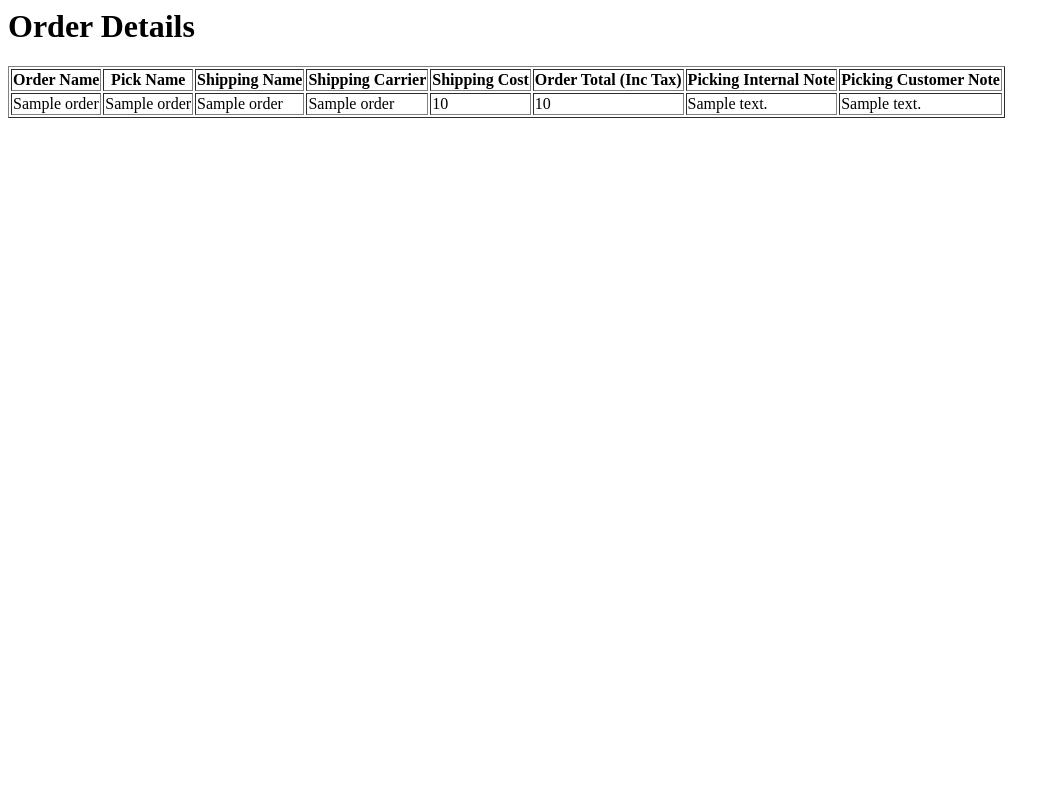
After one commit to lewis-dw/packer-tool, a Flask app: template app/templates/orders.html in a window 1280 px wide. The commit adds this page. Shown: the whole page, without its empty margins (0-1060 px from the left). Run offline with Flask 3, Linux system fonts and the light colour scheme; the template is opened without the code that fills it: most values are stand-ins (such as "Sample title", 1, 10 or a date in 2020).

Commit message:
added a html page to display all the orders with all relevant columns

```diff
--- a/app/templates/dashboard.html
+++ b/app/templates/dashboard.html
@@ -12,13 +12,13 @@
     <h1>Dashboard</h1>
     <div role="listbox" class="dashboard-options">
         <div class="dashboard-icon">
-            <a href="/page_1">
+            <a href="/orders/">
                 <img src="static/icons/scraper-icon.png" alt="Scraper">
                 <p>Scraper</p>
             </a>
         </div>
         <div class="dashboard-icon">
-            <a href="/shipper">
+            <a href="/shipper/">
                 <img src="static/icons/shipper-icon.png" alt="Shipper">
                 <p>Shipper</p>
             </a>
--- /dev/null
+++ b/app/templates/orders.html
@@ -0,0 +1,38 @@
+<html lang="en">
+<head>
+    <meta charset="UTF-8">
+    <meta name="viewport" content="width=device-width, initial-scale=1.0">
+    <title>Order Details</title>
+</head>
+<body>
+    <h1>Order Details</h1>
+    <table border="1">
+        <thead>
+            <tr>
+                <th>Order Name</th>
+                <th>Pick Name</th>
+                <th>Shipping Name</th>
+                <th>Shipping Carrier</th>
+                <th>Shipping Cost</th>
+                <th>Order Total (Inc Tax)</th>
+                <th>Picking Internal Note</th>
+                <th>Picking Customer Note</th>
+            </tr>
+        </thead>
+        <tbody>
+            {% for order in orders %}
+            <tr>
+                <td>{{ order.order_name }}</td>
+                <td>{{ order.picking_names }}</td>
+                <td>{{ order.shipping_name }}</td>
+                <td>{{ order.order_carrier_name }}</td>
+                <td>{{ order.shipping_cost }}</td>
+                <td>{{ order.order_total_inc_tax }}</td>
+                <td>{{ order.picking_internal_note }}</td>
+                <td>{{ order.picking_customer_note }}</td>
+            </tr>
+            {% endfor %}
+        </tbody>
+    </table>
+</body>
+</html>
```
Also changed, not shown: app/odoo/get_orders.py (+39 -40 lines), app/routes.py (+7 -6 lines), app/odoo/__init__.py (added).
